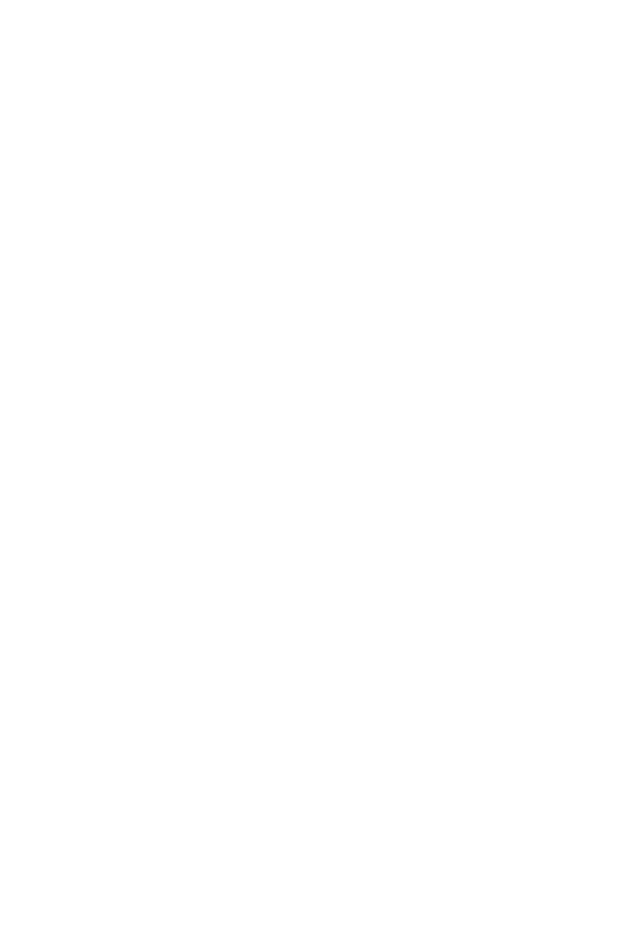
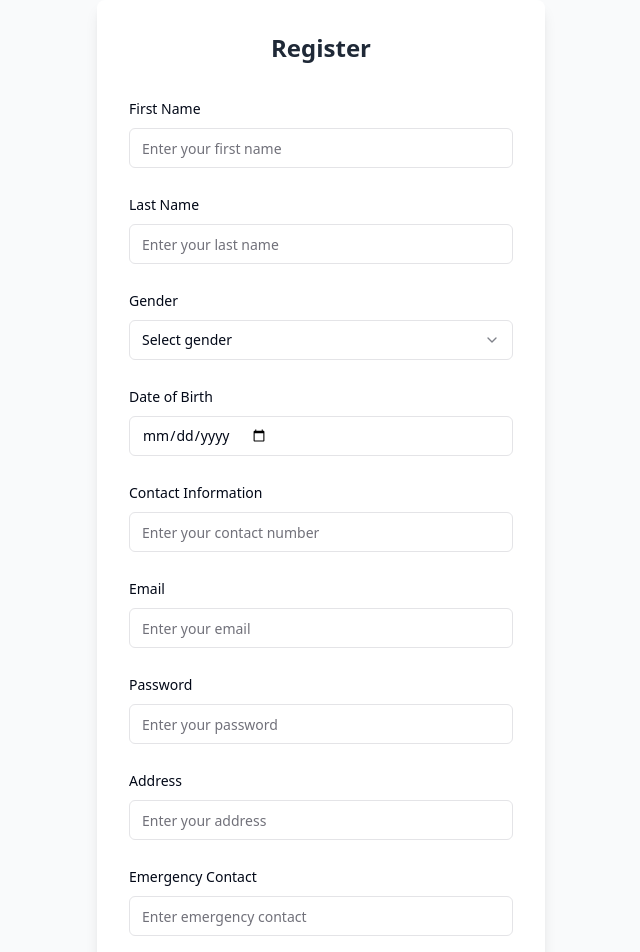
Before and after one commit to NatapatRou/interactive-menu-magic, a React (Vite) app: page /register in a window 1280 px wide. Before the commit this address had no page. Shown: the top 952 px of the page, without its empty margins (319-959 px from the left). Before the commit the page ends 800 px from the top, so only its background shows below. Built offline with nearby package versions, Linux system fonts and the light colour scheme.

Commit message:
Add register form implementation
Implement a register form that includes fields for patient information such as patient_id, fname, lname, gender, date_of_birth, contact_info, email, password, date_register, address, and emergency_contact.
[skip gpt_engineer]

```diff
--- a/src/App.tsx
+++ b/src/App.tsx
@@ -5,6 +5,7 @@ import { QueryClient, QueryClientProvider } from "@tanstack/react-query";
 import { BrowserRouter, Routes, Route } from "react-router-dom";
 import Index from "./pages/Index";
 import Login from "./pages/Login";
+import Register from "./pages/Register";
 
 const queryClient = new QueryClient();
 
@@ -17,6 +18,7 @@ const App = () => (
         <Routes>
           <Route path="/" element={<Index />} />
           <Route path="/login" element={<Login />} />
+          <Route path="/register" element={<Register />} />
         </Routes>
       </BrowserRouter>
     </TooltipProvider>
--- a/src/pages/Login.tsx
+++ b/src/pages/Login.tsx
@@ -68,6 +68,11 @@ const Login = () => {
                   </Button>
                 </form>
               </Form>
+              <div className="mt-4 text-center">
+                <Button variant="link" onClick={() => navigate("/register")}>
+                  Don't have an account? Register
+                </Button>
+              </div>
             </div>
           </div>
         </div>
--- /dev/null
+++ b/src/pages/Register.tsx
@@ -0,0 +1,203 @@
+import { zodResolver } from "@hookform/resolvers/zod";
+import { useForm } from "react-hook-form";
+import * as z from "zod";
+import { Button } from "@/components/ui/button";
+import {
+  Form,
+  FormControl,
+  FormField,
+  FormItem,
+  FormLabel,
+  FormMessage,
+} from "@/components/ui/form";
+import { Input } from "@/components/ui/input";
+import {
+  Select,
+  SelectContent,
+  SelectItem,
+  SelectTrigger,
+  SelectValue,
+} from "@/components/ui/select";
+import { useNavigate } from "react-router-dom";
+
+const formSchema = z.object({
+  fname: z.string().min(1, "First name is required"),
+  lname: z.string().min(1, "Last name is required"),
+  gender: z.string().min(1, "Gender is required"),
+  date_of_birth: z.string().min(1, "Date of birth is required"),
+  contact_info: z.string().min(1, "Contact information is required"),
+  email: z.string().email("Invalid email address"),
+  password: z.string().min(6, "Password must be at least 6 characters"),
+  address: z.string().min(1, "Address is required"),
+  emergency_contact: z.string().min(1, "Emergency contact is required"),
+});
+
+const Register = () => {
+  const navigate = useNavigate();
+  const form = useForm<z.infer<typeof formSchema>>({
+    resolver: zodResolver(formSchema),
+    defaultValues: {
+      fname: "",
+      lname: "",
+      gender: "",
+      date_of_birth: "",
+      contact_info: "",
+      email: "",
+      password: "",
+      address: "",
+      emergency_contact: "",
+    },
+  });
+
+  const onSubmit = (values: z.infer<typeof formSchema>) => {
+    console.log(values);
+    // Here you would typically handle registration logic
+    navigate("/login");
+  };
+
+  return (
+    <div className="min-h-screen bg-gray-50 flex items-center justify-center">
+      <div className="bg-white p-8 rounded-lg shadow-lg w-full max-w-md">
+        <h2 className="text-2xl font-bold text-center text-gray-800 mb-8">Register</h2>
+        <Form {...form}>
+          <form onSubmit={form.handleSubmit(onSubmit)} className="space-y-6">
+            <FormField
+              control={form.control}
+              name="fname"
+              render={({ field }) => (
+                <FormItem>
+                  <FormLabel>First Name</FormLabel>
+                  <FormControl>
+                    <Input placeholder="Enter your first name" {...field} />
+                  </FormControl>
+                  <FormMessage />
+                </FormItem>
+              )}
+            />
+            <FormField
+              control={form.control}
+              name="lname"
+              render={({ field }) => (
+                <FormItem>
+                  <FormLabel>Last Name</FormLabel>
+                  <FormControl>
+                    <Input placeholder="Enter your last name" {...field} />
+                  </FormControl>
+                  <FormMessage />
+                </FormItem>
+              )}
+            />
+            <FormField
+              control={form.control}
+              name="gender"
+              render={({ field }) => (
+                <FormItem>
+                  <FormLabel>Gender</FormLabel>
+                  <Select onValueChange={field.onChange} defaultValue={field.value}>
+                    <FormControl>
+                      <SelectTrigger>
+                        <SelectValue placeholder="Select gender" />
+                      </SelectTrigger>
+                    </FormControl>
+                    <SelectContent>
+                      <SelectItem value="male">Male</SelectItem>
+                      <SelectItem value="female">Female</SelectItem>
+                      <SelectItem value="other">Other</SelectItem>
+                    </SelectContent>
+                  </Select>
+                  <FormMessage />
+                </FormItem>
+              )}
+            />
+            <FormField
+              control={form.control}
+              name="date_of_birth"
+              render={({ field }) => (
+                <FormItem>
+                  <FormLabel>Date of Birth</FormLabel>
+                  <FormControl>
+                    <Input type="date" {...field} />
+                  </FormControl>
+                  <FormMessage />
+                </FormItem>
+              )}
+            />
+            <FormField
+              control={form.control}
+              name="contact_info"
+              render={({ field }) => (
+                <FormItem>
+                  <FormLabel>Contact Information</FormLabel>
+                  <FormControl>
+                    <Input placeholder="Enter your contact number" {...field} />
+                  </FormControl>
+                  <FormMessage />
+                </FormItem>
+              )}
+            />
+            <FormField
+              control={form.control}
+              name="email"
+              render={({ field }) => (
+                <FormItem>
+                  <FormLabel>Email</FormLabel>
+                  <FormControl>
+                    <Input type="email" placeholder="Enter your email" {...field} />
+                  </FormControl>
+                  <FormMessage />
+                </FormItem>
+              )}
+            />
+            <FormField
+              control={form.control}
+              name="password"
+              render={({ field }) => (
+                <FormItem>
+                  <FormLabel>Password</FormLabel>
+                  <FormControl>
+                    <Input type="password" placeholder="Enter your password" {...field} />
+                  </FormControl>
+                  <FormMessage />
+                </FormItem>
+              )}
+            />
+            <FormField
+              control={form.control}
+              name="address"
+              render={({ field }) => (
+                <FormItem>
+                  <FormLabel>Address</FormLabel>
+                  <FormControl>
+                    <Input placeholder="Enter your address" {...field} />
+                  </FormControl>
+                  <FormMessage />
+                </FormItem>
+              )}
+            />
+            <FormField
+              control={form.control}
+              name="emergency_contact"
+              render={({ field }) => (
+                <FormItem>
+                  <FormLabel>Emergency Contact</FormLabel>
+                  <FormControl>
+                    <Input placeholder="Enter emergency contact" {...field} />
+                  </FormControl>
+                  <FormMessage />
+                </FormItem>
+              )}
+            />
+            <Button type="submit" className="w-full">Register</Button>
+          </form>
+        </Form>
+        <div className="mt-4 text-center">
+          <Button variant="link" onClick={() => navigate("/login")}>
+            Already have an account? Login
+          </Button>
+        </div>
+      </div>
+    </div>
+  );
+};
+
+export default Register;
```
